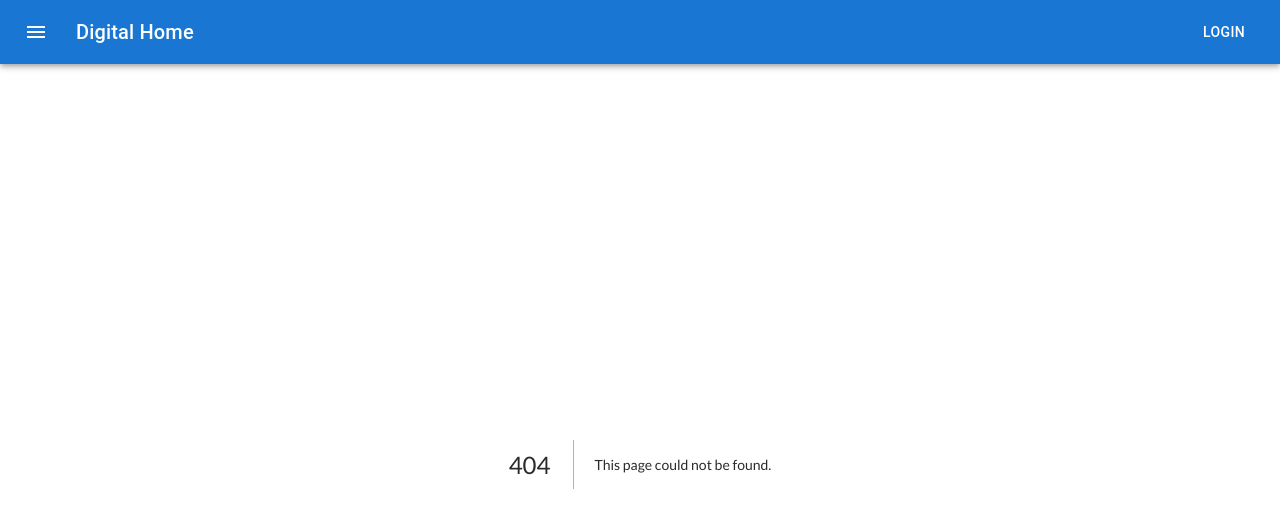
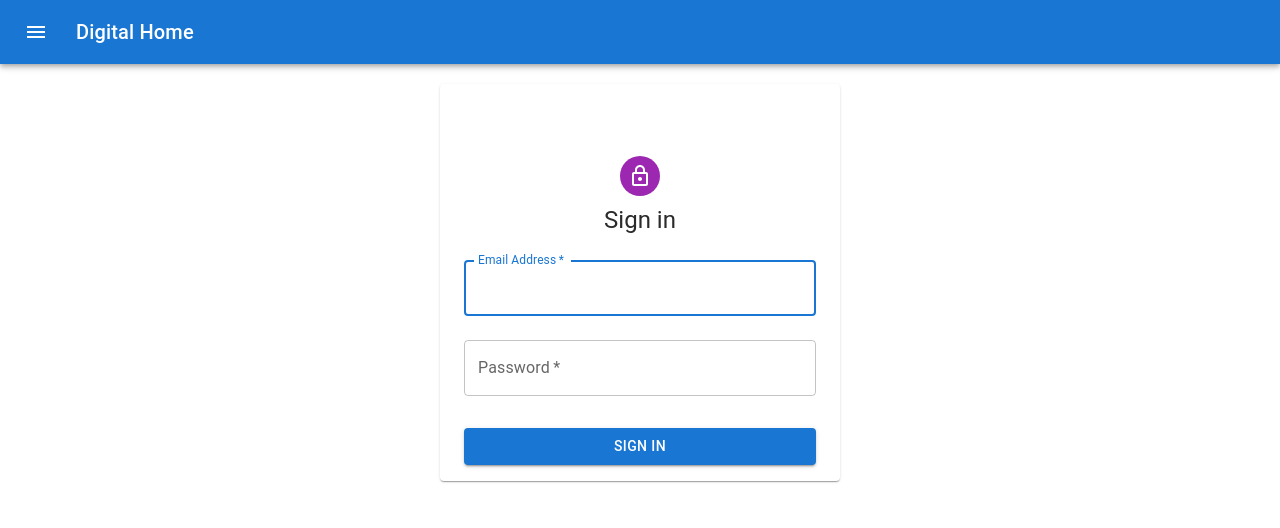
Before and after one commit to grami1/dh-web, a Next.js app: page /signin in a window 1280 px wide. Before the commit this address had no page. Shown: the top 528 px of the page. Built offline with nearby package versions, Linux system fonts and the light colour scheme.

Commit message:
Authentication: add welcome and signin pages

```diff
--- a/package.json
+++ b/package.json
@@ -16,6 +16,7 @@
     "@types/node": "18.15.11",
     "@types/react": "18.0.33",
     "@types/react-dom": "18.0.11",
+    "amazon-cognito-identity-js": "^6.2.0",
     "axios": "^1.3.6",
     "next": "13.3.1",
     "react": "18.2.0",
--- a/src/components/navbar/navbar.tsx
+++ b/src/components/navbar/navbar.tsx
@@ -6,8 +6,14 @@
 import Button from "@mui/material/Button";
 import IconButton from "@mui/material/IconButton";
 import MenuIcon from "@mui/icons-material/Menu";
+import { useRouter } from "next/router";
 
 export default function NavBar() {
+  const router = useRouter();
+  const path = router.pathname;
+
+  const SIGNIN_PATH = "/signin";
+
   return (
     <Box sx={{ flexGrow: 1 }}>
       <AppBar position="static">
@@ -24,7 +30,11 @@
           <Typography variant="h6" component="div" sx={{ flexGrow: 1 }}>
             Digital Home
           </Typography>
-          <Button color="inherit">Login</Button>
+          {path !== SIGNIN_PATH && (
+            <Button color="inherit" href={SIGNIN_PATH}>
+              Sign in
+            </Button>
+          )}
         </Toolbar>
       </AppBar>
     </Box>
--- /dev/null
+++ b/src/components/welcome/welcome.module.css
@@ -0,0 +1,5 @@
+.welcome {
+    margin-top: 20px;
+    display: flex;
+    justify-content: center;
+}
--- /dev/null
+++ b/src/pages/signin/index.tsx
@@ -0,0 +1,112 @@
+import * as React from "react";
+import Avatar from "@mui/material/Avatar";
+import Button from "@mui/material/Button";
+import CssBaseline from "@mui/material/CssBaseline";
+import TextField from "@mui/material/TextField";
+import Box from "@mui/material/Box";
+import LockOutlinedIcon from "@mui/icons-material/LockOutlined";
+import Typography from "@mui/material/Typography";
+import Container from "@mui/material/Container";
+import { createTheme, ThemeProvider } from "@mui/material/styles";
+import Paper from "@mui/material/Paper";
+import { useEffect, useState } from "react";
+import { useRouter } from "next/navigation";
+
+const theme = createTheme();
+
+export default function SignIn() {
+  const { push } = useRouter();
+  const [isAuthenticated, setIsAuthenticated] = useState(false);
+
+  const handleSubmit = (event) => {
+    event.preventDefault();
+    const data: FormData = new FormData(event.currentTarget);
+    const enteredEmail: string = data.get("email").toString();
+    const enteredPassword: string = data.get("password").toString();
+
+    fetch("/api/auth", {
+      method: "POST",
+      body: JSON.stringify({
+        username: enteredEmail,
+        password: enteredPassword,
+      }),
+      headers: {
+        "Content-Type": "application/json",
+      },
+    })
+      .then((response) => response.json())
+      .then((data) => {
+        setIsAuthenticated(true);
+        // TODO store token to cookie
+        console.log(data.token);
+      });
+  };
+
+  useEffect(() => {
+    if (isAuthenticated) {
+      push("/");
+    }
+  }, [isAuthenticated]);
+
+  return (
+    <Box sx={{ display: "flex", justifyContent: "center", marginTop: "20px" }}>
+      <Paper sx={{ width: 400 }}>
+        <ThemeProvider theme={theme}>
+          <Container component="main" maxWidth="xs">
+            <CssBaseline />
+            <Box
+              sx={{
+                marginTop: 8,
+                display: "flex",
+                flexDirection: "column",
+                alignItems: "center",
+              }}
+            >
+              <Avatar sx={{ m: 1, bgcolor: "secondary.main" }}>
+                <LockOutlinedIcon />
+              </Avatar>
+              <Typography component="h1" variant="h5">
+                Sign in
+              </Typography>
+              <Box
+                component="form"
+                onSubmit={handleSubmit}
+                noValidate
+                sx={{ mt: 1 }}
+              >
+                <TextField
+                  margin="normal"
+                  required
+                  fullWidth
+                  id="email"
+                  label="Email Address"
+                  name="email"
+                  autoComplete="email"
+                  autoFocus
+                />
+                <TextField
+                  margin="normal"
+                  required
+                  fullWidth
+                  name="password"
+                  label="Password"
+                  type="password"
+                  id="password"
+                  autoComplete="current-password"
+                />
+                <Button
+                  type="submit"
+                  fullWidth
+                  variant="contained"
+                  sx={{ mt: 3, mb: 2 }}
+                >
+                  Sign In
+                </Button>
+              </Box>
+            </Box>
+          </Container>
+        </ThemeProvider>
+      </Paper>
+    </Box>
+  );
+}
```
Also changed, not shown: src/components/welcome/welcome.tsx (added, +11 -0 lines), src/pages/api/auth.ts (added, +21 -0 lines), src/pages/index.tsx (+18 -16 lines), 1 other file (tests, documents, lock files or other folders).
